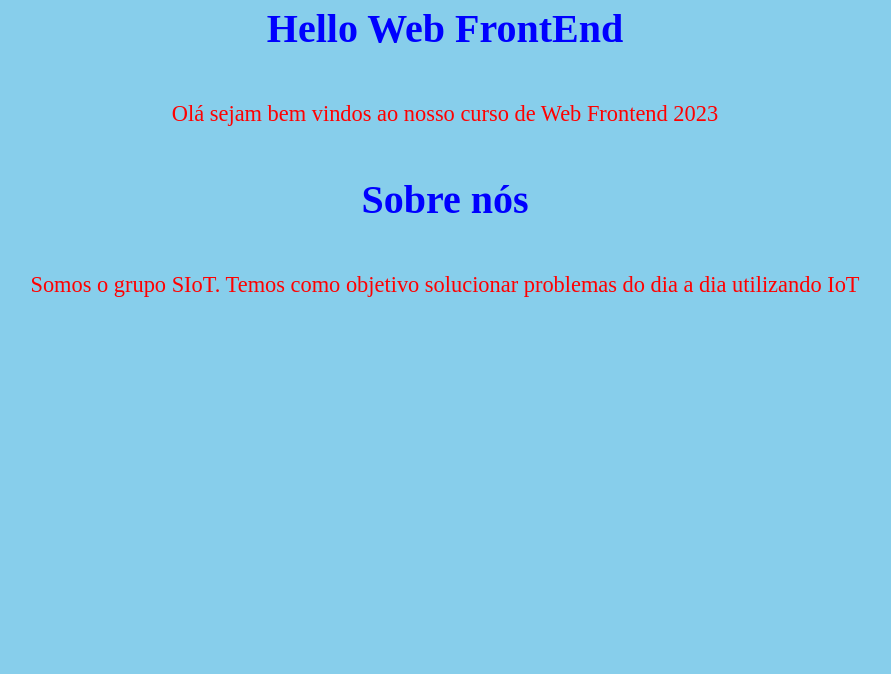
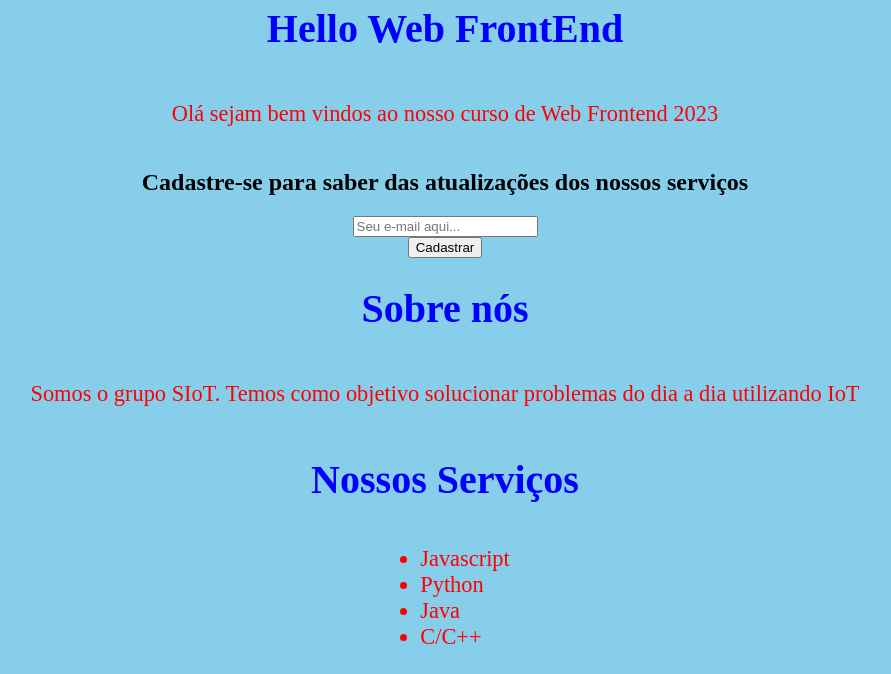
Before and after one commit to JpSoares17/SIoT, a plain HTML site: page index.html in a window 1280 px wide. Shown: the part 390-1064 px from the top of the page, without its empty margins (195-1086 px from the left). Before the commit the page ends 800 px from the top, so only its background shows below. Drawn offline with Linux system fonts and the light colour scheme.

Commit message:
Aula 05 finalizada

```diff
--- a/index.html
+++ b/index.html
@@ -1,6 +1,10 @@
 <html>
     <head>
         <title>Hello</title>
+        <meta charset="UTF-8"/>
+        <meta http-equiv="X-UA-Compatible" content="IE=edge"/>
+        <meta name="viewport" content="width=device-width, initial-scale=1.0"/>
+
         <style>
             body{
                 background-color: skyblue;
@@ -18,21 +22,38 @@
                 font-size: 2.5rem;
             }
 
-            p{
+            p, li{
                 color: red;
                 font-size: 1.4rem;
             }
         </style>
+
+        <script>
+
+        </script>
     </head>
     <body>
         <img
             src="https://www.radioenge.com.br/wp-content/themes/radioenge/assets/img/iot-intro-img-radioenge.png"
             alt="Logo da página"
         />
+
         <h1>Hello Web FrontEnd</h1>
         <p id="subtitle">Olá sejam bem vindos ao nosso curso de Web Frontend 2023</p>
 
+        <h2>Cadastre-se para saber das atualizações dos nossos serviços</h2>
+        <input id="caixa_email" type="text" placeholder="Seu e-mail aqui...">
+        <button id="btn_cadastrar">Cadastrar</button>
+
         <h1>Sobre nós</h1>
         <p id="biograph">Somos o grupo SIoT. Temos como objetivo solucionar problemas do dia a dia utilizando IoT</p>
+
+        <h1>Nossos Serviços</h1>
+        <ul>
+            <li>Javascript</li>
+            <li>Python</li>
+            <li>Java</li>
+            <li>C/C++</li>
+        </ul>
     </body>
 </html>
```
